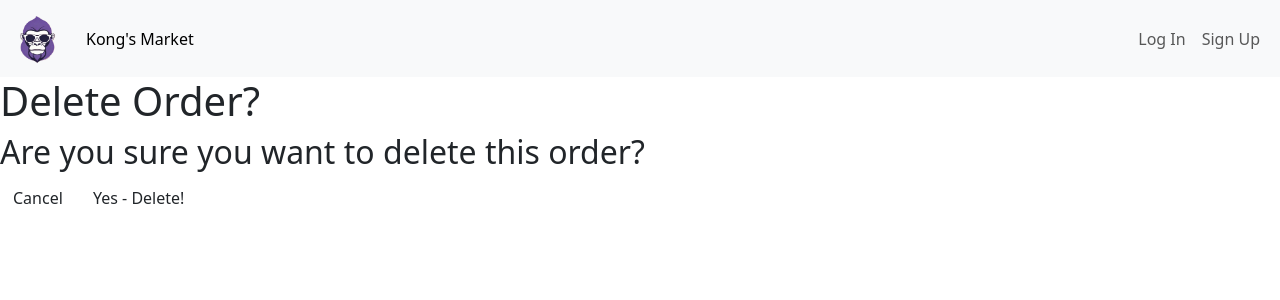
After one commit to Debiddo618/purple-gorilla-marketplace, a Django app: page /order/1/delete in a window 1280 px wide. The commit adds this page. Shown: the top 300 px of the page. Run offline with Django 4.2, Linux system fonts and the light colour scheme; tables that the repository leaves empty hold one stand-in row (values such as "Sample post").

Commit message:
delete view for order

```diff
--- a/purplegorilla/templates/orders/detail.html
+++ b/purplegorilla/templates/orders/detail.html
@@ -49,6 +49,6 @@
         </tbody>
     </table>
     <h1>Order Status: {{order.status}}</h1>
-    <button class='btn btn-outline-danger w-50'>Cancel Order</button>
+    <a class='btn btn-outline-danger w-50' href={% url 'order-delete' order.id %}>Cancel Order</a>
   </div>
 {% endblock %}
--- /dev/null
+++ b/purplegorilla/templates/purplegorilla/order_confirm_delete.html
@@ -0,0 +1,16 @@
+{% extends 'base.html' %}
+{% load static %}
+
+{% block content %}
+<div class="page-header">
+    <h1>Delete Order?</h1>
+</div>
+
+<h2>Are you sure you want to delete this order?</h2>
+
+<form action="" method="post" class="form">
+    {% csrf_token %}
+    <a href="{% url 'order-detail' order.id %}" class="btn secondary">Cancel</a>
+    <button type="submit" class="btn danger">Yes - Delete!</button>
+</form>
+{% endblock %}
--- a/purplegorilla/templates/user.html
+++ b/purplegorilla/templates/user.html
@@ -37,7 +37,7 @@
     <h1>{{user.username}}'s Pendings</h1>
     <h1>{{user.username}}'s Order History</h1>
     {% for order in orders%}
-        <p><a href="{% url 'order-update' order.id %}">View Order Details</a></p>
+        <p><a href="{% url 'order-detail' order.id %}">View Order Details</a></p>
         <p>Order #: {{order.id}}</p>
         <p>Order Placed: {{order.created_at}}</p>
         <p>User: {{order.user}}</p>
--- a/purplegorilla/urls.py
+++ b/purplegorilla/urls.py
@@ -12,7 +12,8 @@ urlpatterns = [
          views.ProductDelete.as_view(), name='product-delete'),
     path('product/<int:product_id>', views.product_detail, name="product-detail"),
     path('order/<int:product_id>', views.confirm_order, name="order-confirm"),
-    path('order/<int:order_id>/edit', views.order_update, name="order-update"),
+    path('order/<int:pk>/delete', views.OrderDelete.as_view(), name="order-delete"),
+    path('order/<int:order_id>/detail', views.order_update, name="order-detail"),
     path('order/create/<int:user_id>/<int:product_id>',
          views.order_create, name="order-create"),
     path('accounts/signup/', views.signup, name='signup'),
--- a/purplegorilla/views.py
+++ b/purplegorilla/views.py
@@ -3,10 +3,19 @@ from django.views.generic.edit import CreateView, UpdateView, DeleteView
 from django.contrib.auth.forms import UserCreationForm
 from django.contrib.auth import login
 from django.contrib.auth.views import LoginView
+from django.urls import reverse
 from .models import Product, Order
 from decimal import Decimal
 
 # Create your views here.
+
+
+class OrderDelete(DeleteView):
+    model = Order
+
+    def get_success_url(self):
+        user_id = self.object.user.id
+        return reverse('user', kwargs={'user_id': user_id})
 
 
 def order_update(request, order_id):
```
